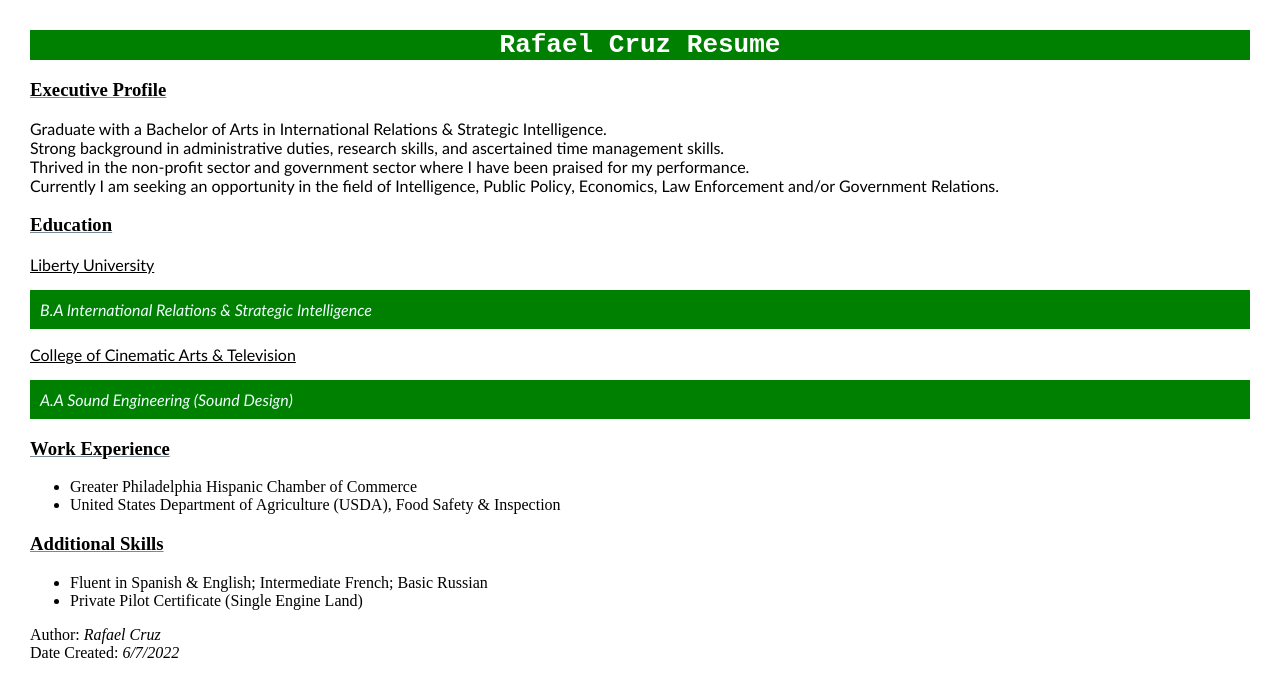
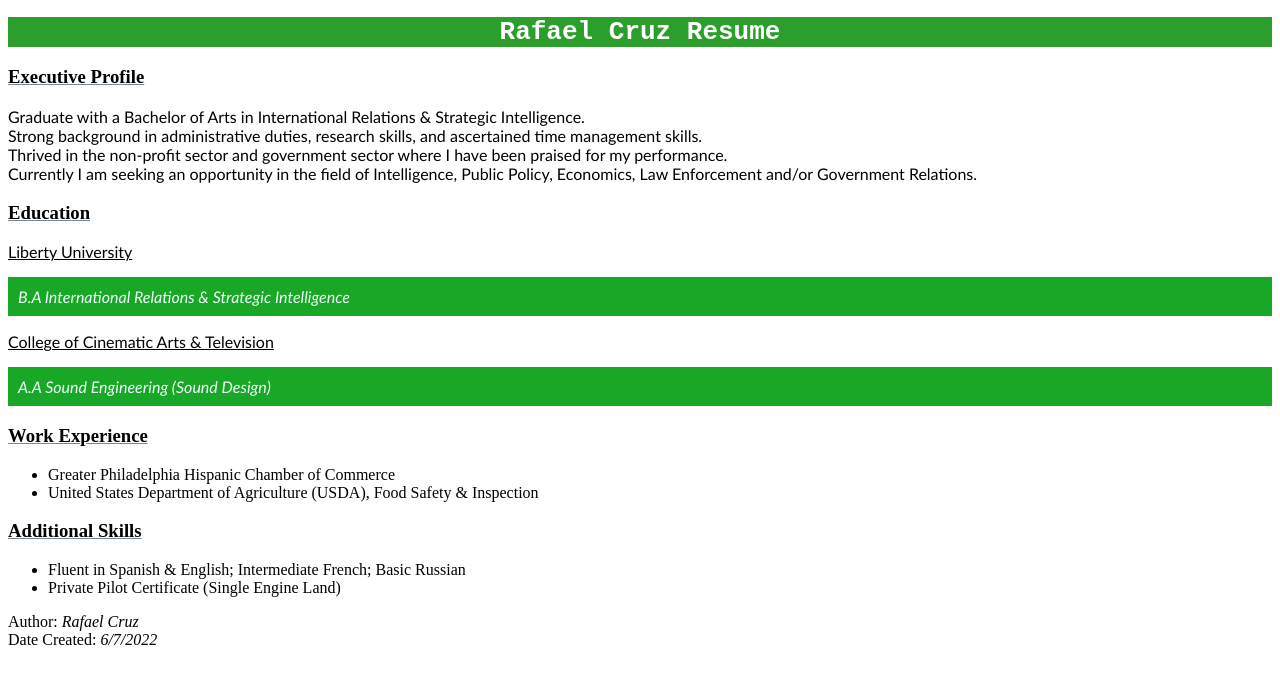
Before and after one commit to PHL-LC101-April22/js-assignment-4-html-me-something-Rafycruz23, a website: page index.html in a window 1280 px wide. Drawn offline with Linux system fonts and the light colour scheme.

Commit message:
changed the px back to 8px as requested by book

```diff
--- a/styles.css
+++ b/styles.css
@@ -1,6 +1,6 @@
 /* Write your CSS here! */
 body {
-    margin: 30px;
+    margin: 8px;
   }
 
 h3{
@@ -13,7 +13,7 @@
 }
 
 #mainHeading {
-background-color: green;
+background-color: rgb(43, 158, 43);
 font-family: monospace;
 text-align: center;
 color: white;
@@ -24,8 +24,7 @@
 }
 
 #degree {
-  background-color: green;
+  background-color: rgb(25, 168, 37);
   color: azure;
   padding: 10px;
-  align-content: center;
 }
```
